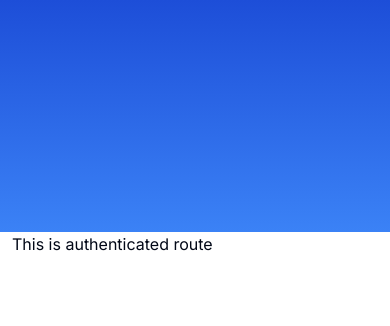
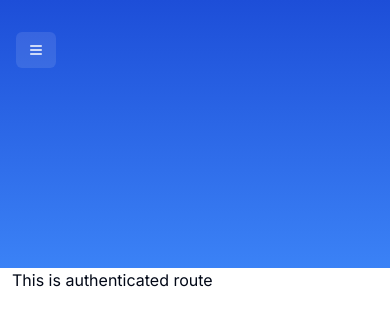
Before and after one commit to EmreeOzturk/finance-app, a Next.js app: page / in a window 390 px wide. Shown: the top 326 px of the page. Built offline with nearby package versions, Linux system fonts and the light colour scheme.

Commit message:
refactor: Update Navbar component with responsive classes and add sheet component for menu

```diff
--- a/components/Navbar.tsx
+++ b/components/Navbar.tsx
@@ -2,8 +2,12 @@
 
 import NavButton from "./NavButton";
 import { usePathname } from "next/navigation";
-import  {Sheet,SheetContent,SheetTrigger} from "@/components/ui/sheet"
+import { Sheet, SheetContent, SheetTrigger } from "@/components/ui/sheet";
 import { Menu } from "lucide-react";
+import { useMedia } from "react-use";
+import { useState } from "react";
+import { useRouter } from "next/navigation";
+import { Button } from "./ui/button";
 const routes = [
   { href: "/", label: "Overview" },
   {
@@ -24,7 +28,44 @@ const routes = [
   },
 ];
 const Navbar = () => {
+  const router = useRouter();
+  const [isOpen, setIsOpen] = useState(false);
+  const isMobile = useMedia("(max-width: 768px)", false);
   const pathname = usePathname();
+  const onClickHandler = (href: string) => {
+    router.push(href);
+    setIsOpen(false);
+  };
+  if (isMobile) {
+    return (
+      <Sheet open={isOpen} onOpenChange={setIsOpen}>
+        <SheetTrigger asChild>
+          <Button
+            variant="outline"
+            size="sm"
+            onClick={() => setIsOpen((prev) => !prev)}
+            className="border-none text-white font-normal bg-white/10 hover:bg-white/20"
+          >
+            <Menu className="size-4" />
+          </Button>
+        </SheetTrigger>
+        <SheetContent side="left">
+          <nav className="flex flex-col gap-y-2 pt-6">
+            {routes.map((route) => (
+              <Button
+                key={route.label}
+                variant={route.href === pathname ? "secondary" : "ghost"}
+                className="w-full justify-start"
+                onClick={() => onClickHandler(route.href)}
+              >
+                {route.label}
+              </Button>
+            ))}
+          </nav>
+        </SheetContent>
+      </Sheet>
+    );
+  }
   return (
     <nav className="hidden md:flex items-center gap-x-2 overflow-x-auto">
       {routes.map((route) => (
```
